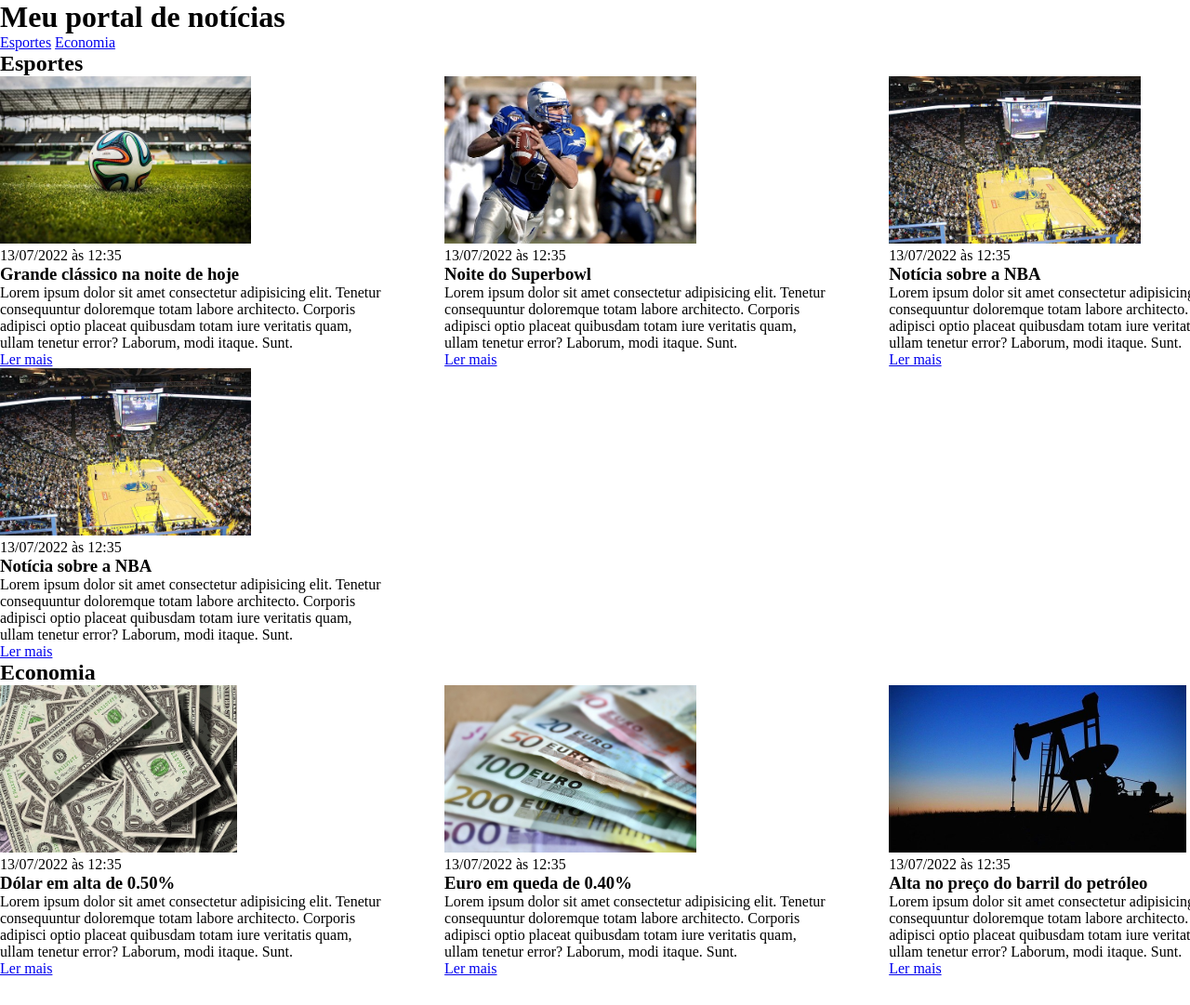
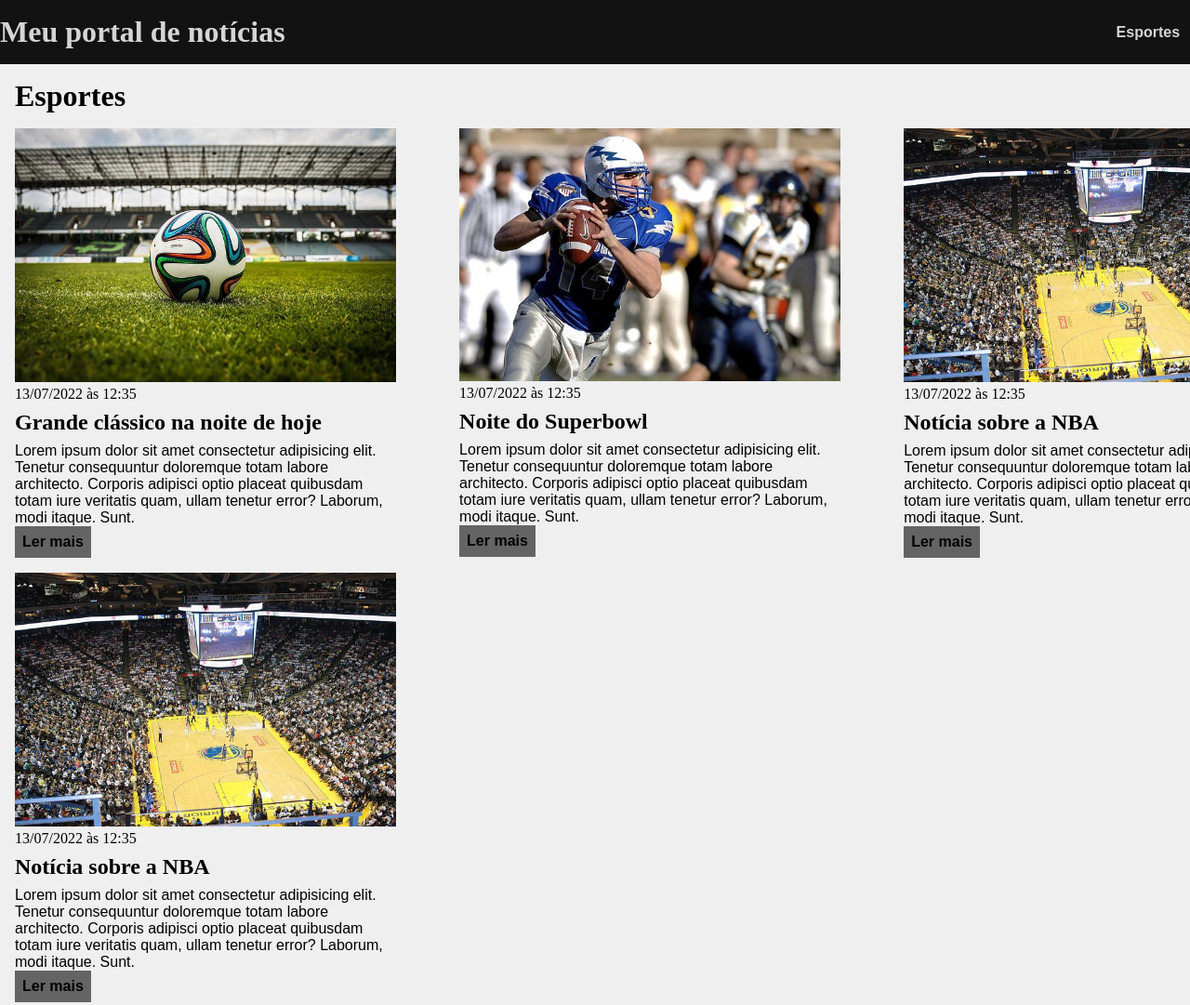
Before and after one commit to MylenaAssis/P01_PaginaNoticias, a plain HTML site: page index.html in a window 1280 px wide. Shown: the top 1081 px of the page at 93% size. Before the commit the page ends 1051 px from the top, so only its background shows below. Drawn offline with Linux system fonts and the light colour scheme.

Commit message:
002: Added - Estilizacao

```diff
--- a/main.css
+++ b/main.css
@@ -4,8 +4,29 @@
     padding: 0px;
 }
 
+body > header {
+    background-color: rgb(18, 18, 18);
+    padding: 16px 0;
+    color: #d5d5d5;
+}
+
+header .container {
+    display: flex;
+    align-items: center;
+    justify-content: space-between;
+}
+
 header li {
     display: inline;
+    font-family: Arial, Helvetica, sans-serif;
+    font-weight: bolder;
+    text-decoration: none;
+    margin-left: 16px;
+}
+
+header li a {
+    color: #d5d5d5;
+    text-decoration: none;
 }
 
 .container {
@@ -20,9 +41,62 @@ header li {
 }
 
 .articles article img {
-    height: 180px;
+    width: 100%;
 }
 
 .articles article {
     width: 30%;
 }
+
+.articles article h3 {
+    margin-top: 8px;
+    margin-bottom: 8px;
+    font-size: 24px;
+}
+
+.articles article p,
+.articles article a {
+    font-family: Arial, Helvetica, sans-serif;
+}
+
+.articles article a {
+    padding: 8px;
+    display: inline-block;
+    text-decoration: none;
+    font-weight: bold;
+}
+
+.articles article a:hover {
+    text-decoration: underline;
+}
+
+section {
+    padding: 16px;
+}
+
+section h2 {
+    font-size: 32px;
+}
+
+section h2,
+.articles article {
+    margin-bottom: 16px;
+}
+
+#sports {
+    background-color: rgba(100, 100, 100, 0.1);
+}
+
+#sports .articles article a {
+    background-color: rgba(100, 100, 100, 12);
+    color: black;
+}
+
+#economy {
+    background-color: rgba(100, 100, 100, 0.3);
+}
+
+#economy .articles article a {
+    background-color: rgba(65, 65, 65, 12);
+    color: black;
+}
```
Also changed, not shown: 1 other file.
